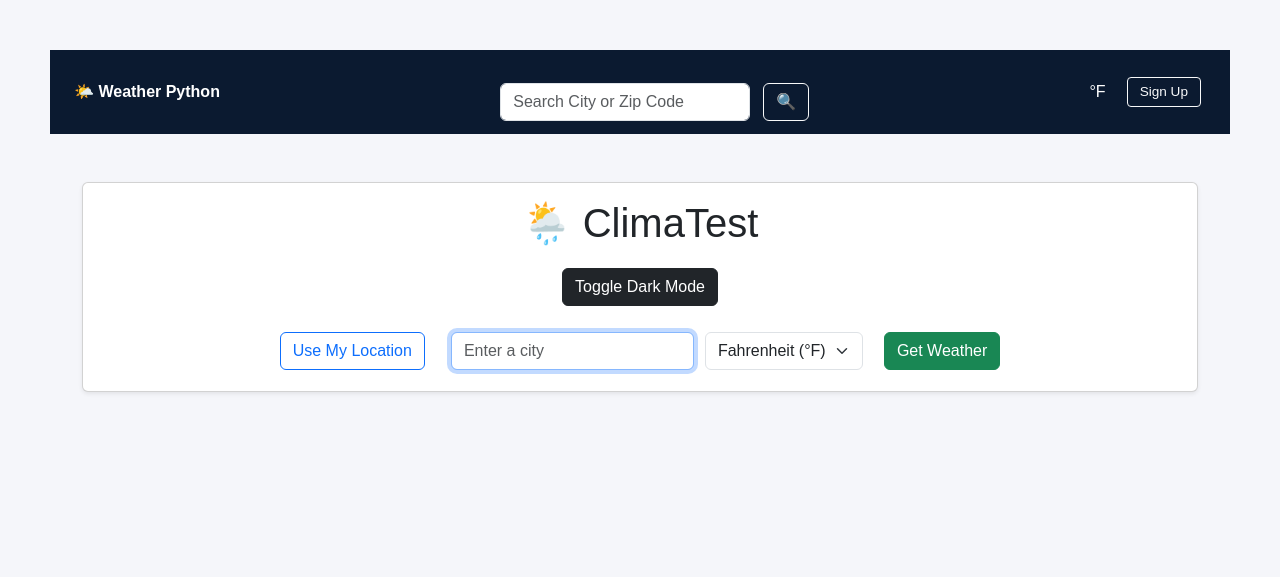
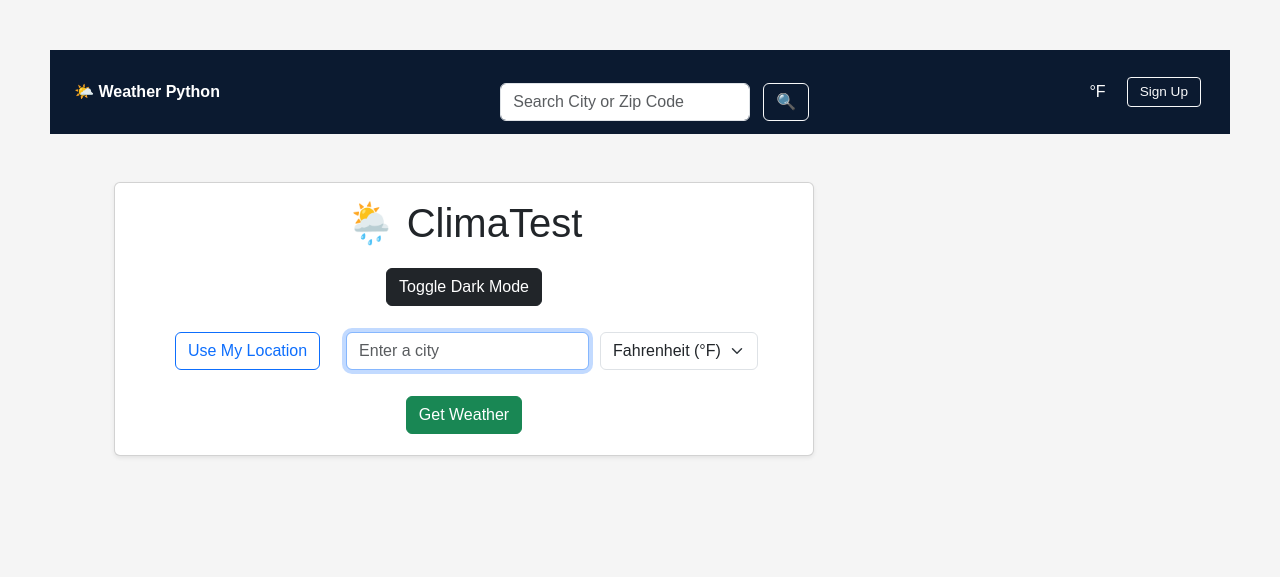
Before and after one commit to rinnemunch/weather-app, a Flask app: page / in a window 1280 px wide. Shown: the top 577 px of the page. Run offline with Flask 3, Linux system fonts and the light colour scheme.

Commit message:
Style: Shrink and left-align top card for better layout

```diff
--- a/static/style.css
+++ b/static/style.css
@@ -4,7 +4,7 @@ body {
   text-align: center;
   padding: 50px;
   margin: 0;
-  background-color: #f5f6fa;
+  background-color: #f5f5f5;
 }
 
 form {
@@ -89,3 +89,14 @@ body.dark {
 .gap-3 {
   gap: 1rem;
 }
+
+header.navbar-dark {
+  margin: 0;
+  padding: 0;
+}
+
+.left-card {
+  max-width: 700px;
+  margin-left: 2rem;
+  margin-right: auto;
+}
--- a/templates/index.html
+++ b/templates/index.html
@@ -28,10 +28,10 @@
     </header>
 
 
+
     <div class="container py-5">
 
-      <!-- Card UI -->
-      <div class="card mb-4 shadow-sm">
+<div class="card mb-4 shadow-sm left-card">
   <div class="card-body">
     <h1 class="card-title mb-3 text-center">🌦️ ClimaTest</h1>
     <div class="text-center mb-3">
@@ -58,6 +58,14 @@
     </form>
   </div>
 </div>
+
+
+
+          <!-- <form method="get" action="/" class="row g-3 align-items-center justify-content-center">
+
+          </form>
+        </div>
+      </div> -->
 
       <!-- Spinner -->
       <div id="spinner" class="hidden text-center mb-3">
```
Lines whose indentation alone changed are shown as unchanged.
